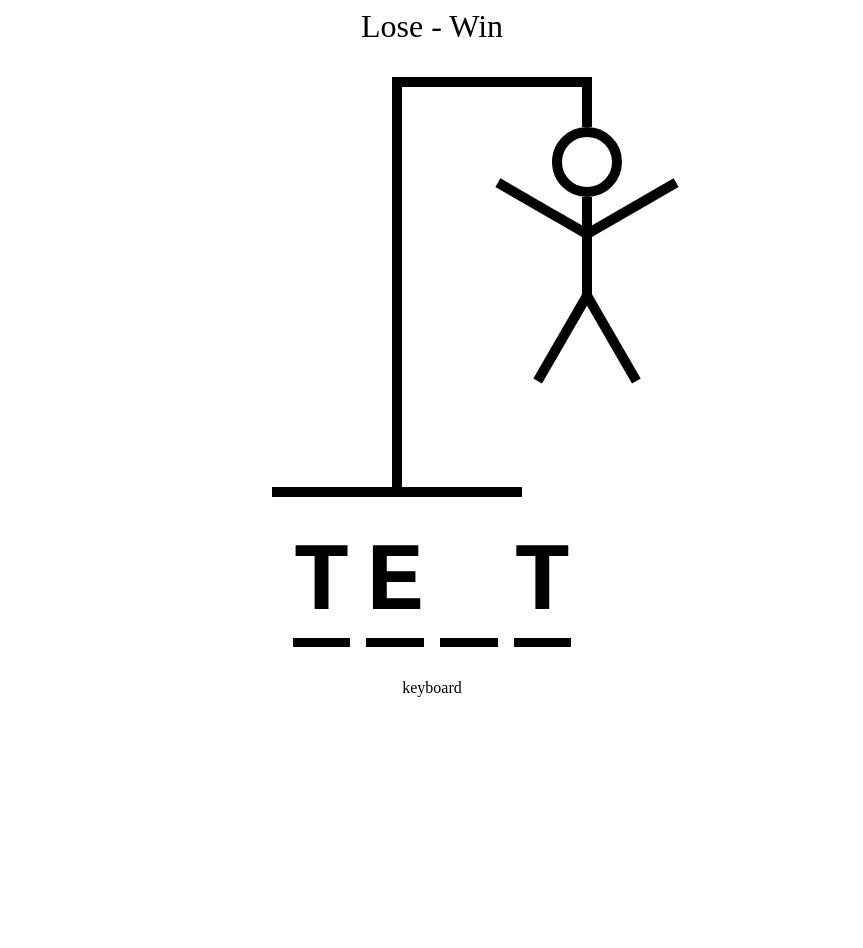
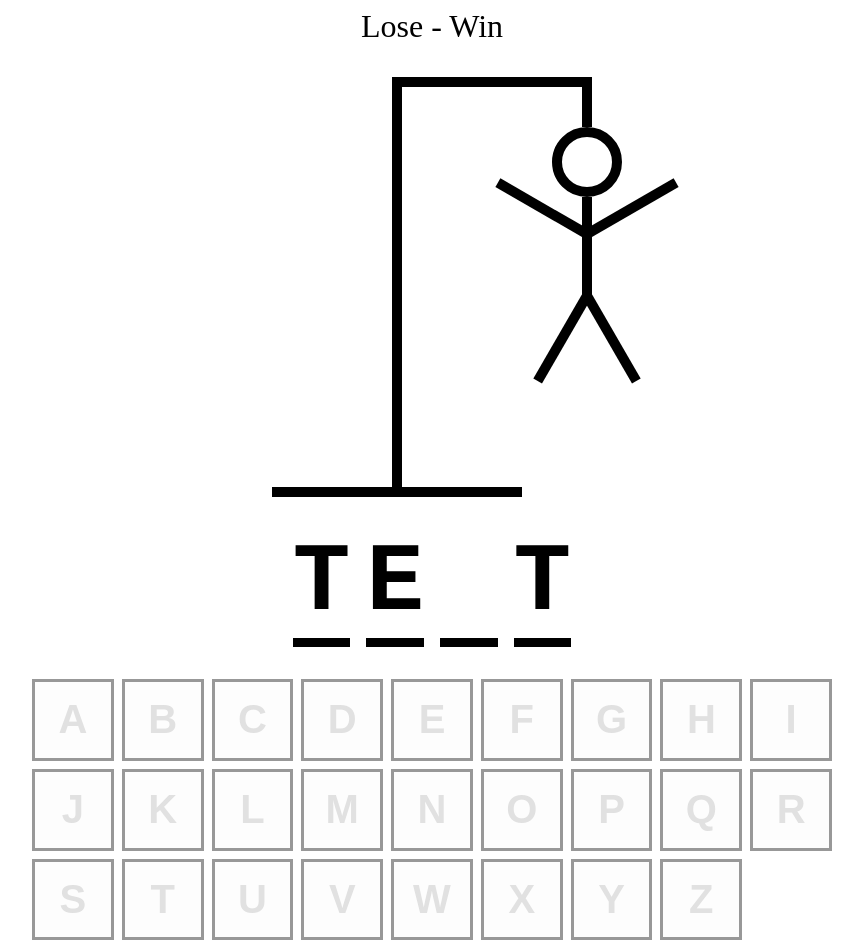
Before and after one commit to khouloudAl2022/hangmangame-TypeScript, a React (Vite) app: page / in a window 1280 px wide. Shown: the whole page, without its empty margins (208-1071 px from the left). Before the commit the page ends 800 px from the top, so only its background shows below. Built offline with nearby package versions, Linux system fonts and the light colour scheme; the HTML template or start-up script is replaced by a standard one.

Commit message:
Add Keyboard Component with Alphabet Buttons and style file of this component

```diff
--- a/src/App.tsx
+++ b/src/App.tsx
@@ -28,7 +28,9 @@ function App() {
       </div>
       <HangmanDrawing />
       <HangmanWord />
-      <Keyboard />
+      <div style={{ alignSelf: "stretch" }}>{/*Stretch the item to fill the vertical space*/}
+        <Keyboard />
+      </div>
     </div>
   )
 }
--- a/src/components/Keyboard.tsx
+++ b/src/components/Keyboard.tsx
@@ -1,9 +1,22 @@
-import React from 'react'
+import styles from"./keyboard.module.css"
+
+const alphabet = ["A", "B", "C", "D", "E", "F", "G", "H", "I", "J", "K", "L", "M",
+    "N", "O", "P", "Q", "R", "S", "T", "U", "V", "W", "X", "Y", "Z"
+];
 
 const Keyboard = () => {
     return (
-        <div>
-            keyboard
+        <div style={{
+            display: "grid",
+            gridTemplateColumns: "repeat(auto-fit,minmax(75px,1fr)",
+            gap: ".5rem"
+        }}>
+            {alphabet.map((key) => {
+                return (<button disabled className={`${styles.btn} ${styles.inactive}`}>{key}</button>)
+
+            })}
+
+
         </div>
     )
 }
--- /dev/null
+++ b/src/components/keyboard.module.css
@@ -0,0 +1,23 @@
+.btn{
+    width:100%;
+    border:3px solid black;
+    aspect-ratio: 1/1;
+/*  aspect ratio specifies a square aspect ratio, where the width and height are equal */
+font-size: 2.5rem;
+text-transform: uppercase;;
+padding:.5rem;
+/*.5rem means "half of a rem unit."*/
+font-weight: bold;
+cursor: pointer;
+}
+.btn:hover:not(:disabled),
+.btn:focus:not(:disabled){
+background-color: aquamarine;
+}
+.btn.active{
+background-color: aqua;
+color:white;
+}
+.btn.inactive{
+   opacity: .4;
+}
```
